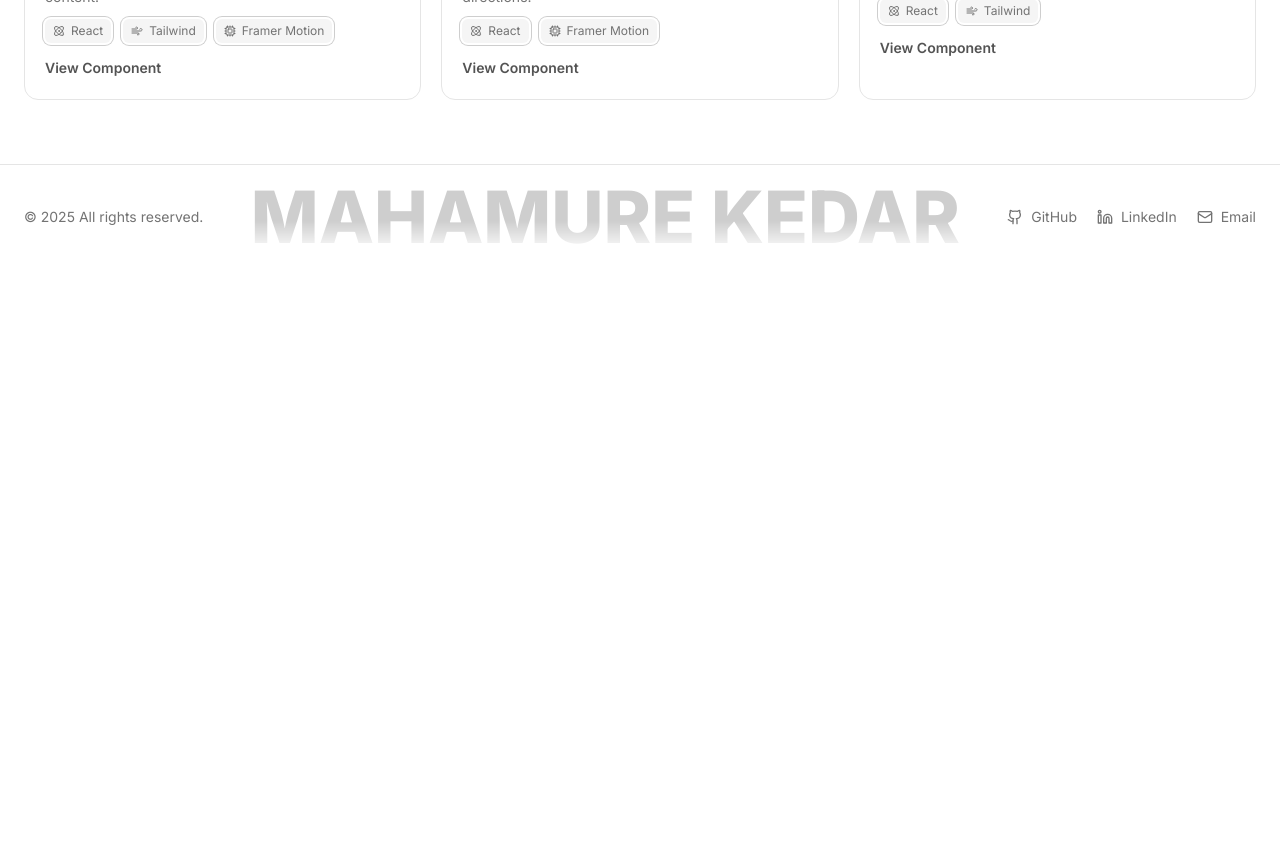
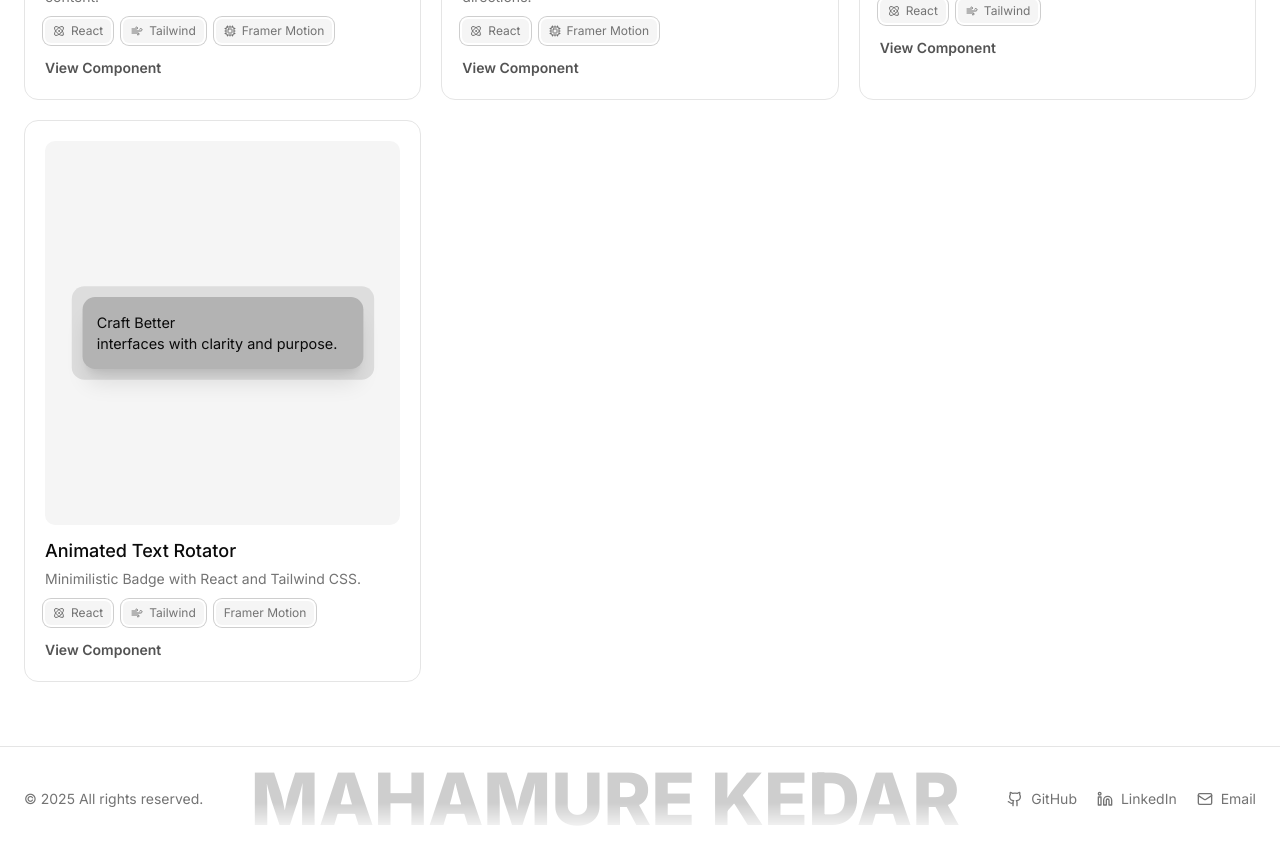
Before and after one commit to kedarrm/My_Portfolio, a Next.js app: page /MyWork in a window 1280 px wide. Shown: the part 1380-2231 px from the top of the page. Before the commit the page ends 1649 px from the top, so only its background shows below. Built offline with nearby package versions, Linux system fonts and the light colour scheme.

Commit message:
new component and minor design fixes

```diff
--- a/app/MyWork/page.jsx
+++ b/app/MyWork/page.jsx
@@ -24,6 +24,7 @@ import {
 } from "lucide-react";
 import PageLoader from "@/components/Loader";
 import Badge from "../demos/[slug]/_components/Badge";
+import TextSwitcher from "../demos/[slug]/_components/TextSwitcher";
 
 
 const categories = [
@@ -102,6 +103,14 @@ const componentsData = [
     tech: ["React", "Tailwind"],
     slug: "badge",
   },
+  {
+    id: 7,
+    name: "Animated Text Rotator",
+    category: "Text",
+    description: "Minimilistic Badge with React and Tailwind CSS.",
+    tech: ["React", "Tailwind"," Framer Motion"],
+    slug: "animated-text",
+  }
 ];
 
 const previewMap = {
@@ -111,6 +120,8 @@ const previewMap = {
   "Animated Text": <AnimatedText />,
   "Directional Toolbar": <Toolbar />,
   "Badge": <Badge />,
+  "Animated Text Rotator": <TextSwitcher />
+
 };
 
 
@@ -196,10 +207,10 @@ export default function ComponentsPage() {
                       {previewMap[component.name]}
                     </div>
 
-                    <div className="absolute inset-0 bg-background/80 backdrop-blur opacity-0 group-hover:opacity-100 transition flex items-center justify-center">
+                    <div className="absolute inset-0 bg-background/50 backdrop-blur opacity-0 group-hover:opacity-100 transition flex items-center justify-center">
                       <Link
                         href={`/demos/${component.slug}`}
-                        className="text-xs text-foreground bg-accent rounded-lg px-4 py-1 border"
+                        className="text-xs text-foreground bg-accent rounded-lg px-4 py-1 border border-background"
                       >
                         Try Live →
                       </Link>
--- a/app/demos/[slug]/_components/RippleEffect.jsx
+++ b/app/demos/[slug]/_components/RippleEffect.jsx
@@ -66,7 +66,7 @@ export default function RippleEffect() {
     return (
         <Ripple
             rippleColor="rgba(59,130,246,0.35)"
-            className="inline-flex items-center justify-center bg-accent rounded-lg shadow-md hover:shadow-2xl transition cursor-pointer"
+            className="inline-flex items-center justify-center shadow-md hover:shadow-xl transition cursor-pointer"
         >
             <Image
                 src="/comet.png"
--- /dev/null
+++ b/app/demos/[slug]/_components/TextSwitcher.jsx
@@ -0,0 +1,42 @@
+'use client'
+
+import { AnimatePresence, motion } from 'framer-motion';
+import React, { useEffect, useState } from 'react'
+
+const TextSwitcher = () => {
+    const words = ['Beautiful', 'Better', 'Amazing', 'Stunning'];
+    const [currentWord, setCurrentWord] = useState(0);
+
+    useEffect(() => {
+        const interval = setInterval(() => {
+            setCurrentWord((prev) => (prev + 1) % words.length);
+        }, 3000);
+
+        return () => clearInterval(interval);
+    }, []);
+
+    return (
+        <div className='flex justify-center items-center h-screen'>
+
+            <div className='bg-foreground/10 p-3 w-84 rounded-xl'>
+                <p className='bg-foreground/20 p-4 rounded-xl text-muted-accent/40 shadow-xl'>
+                    Craft{' '}
+                    <AnimatePresence mode="wait">
+                        <motion.span
+                            key={words[currentWord]}
+                            initial={{ y: 20, opacity: 0, filter: "blur(20px)" }}
+                            animate={{ y: 0, opacity: 1, filter: "blur(0px)" }}
+                            exit={{ y: -20, opacity: 0, filter: "blur(20px)" }}
+                            transition={{ duration: 1 }}
+                        >
+                            {words[currentWord]}<br />
+                        </motion.span>
+                    </AnimatePresence>
+                    interfaces with clarity and purpose.
+                </p>
+            </div>
+        </div>
+    )
+}
+
+export default TextSwitcher
--- a/app/demos/[slug]/page.jsx
+++ b/app/demos/[slug]/page.jsx
@@ -8,6 +8,8 @@ import AnimatedText from "./_components/Text";
 import DescriptionSection from "@/app/MyWork/_components/Description";
 import DemoClient from "./DemoClient";
 import Badge from "./_components/Badge";
+import NewComp from "./_components/TextSwitcher";
+import TextSwitcher from "./_components/TextSwitcher";
 
 
 const demos = [
@@ -167,7 +169,44 @@ const demos = [
       "Tailwind CSS",
     ],
   },
-}
+},
+{
+  slug: "animated-text",
+  name: "Animated Text Rotator",
+  description:
+    "A smooth, motion-driven text rotation component for highlighting key words or phrases in headings and hero sections.",
+  code: "https://github.com/yourname/animated-text-rotator",
+  component: TextSwitcher,
+  details: {
+    overview:
+      "A modern animated text component built with React and Framer Motion. It cycles through a predefined set of words using elegant enter and exit animations, adding visual interest and emphasis to headlines without overwhelming the UI.",
+    useCases: [
+      "Hero section headlines",
+      "Marketing landing pages",
+      "Product highlight messaging",
+      "Portfolio intros",
+      "Call-to-action emphasis",
+    ],
+    whyUse: [
+      "Smooth, polished animations with Framer Motion",
+      "Zero external state management",
+      "Minimal and readable component structure",
+      "Easy word customization",
+      "Perfect for modern, animated UIs",
+    ],
+    variants: [
+      "Static text with animated keywords",
+      "Custom animation timing",
+      "Vertical or fade-only transitions",
+      "Theme-adapted (light / dark)",
+    ],
+    tech: [
+      "React",
+      "Framer Motion",
+      "Tailwind CSS",
+    ],
+  },
+},
 
 ];
 
@@ -202,7 +241,7 @@ export default async function DemoPage({ params }) {
 
         <main className="max-w-3xl mx-auto">
           <div className="
-          h-96 rounded-lg bg-muted/50
+          h-96 rounded-lg bg-muted/70
           flex items-center justify-center
           mb-6
         ">
@@ -228,7 +267,7 @@ export default async function DemoPage({ params }) {
 
             <Link
               href="/MyWork"
-              className="text-sm font-medium text-muted-foreground hover:underline"
+              className="text-md font-medium text-muted-foreground hover:text-foreground transition"
             >
               Back to Components
             </Link>
--- a/app/page.js
+++ b/app/page.js
@@ -13,7 +13,7 @@ export default function Home() {
     <>
       <nav
         className="
-          fixed top-0 right-2 sm:right-6 md:right-10
+          fixed top-0 right-5 sm:right-6 md:right-10
           z-50
           bg-background/80 backdrop-blur
         "
--- a/components/sections/Experience.jsx
+++ b/components/sections/Experience.jsx
@@ -113,10 +113,8 @@ export default function ExperienceTimeline() {
                         </div>
                     </div>
 
-
-
                     <p className="mt-1 text-sm text-muted-foreground">
-                       Freelance Client Project · Farmers Choice (Agriculture Products Platform)
+                       Freelance Project · Farmers Choice (Agriculture Products Platform)
                     </p>
 
                     {/* Responsibilities */}
```
